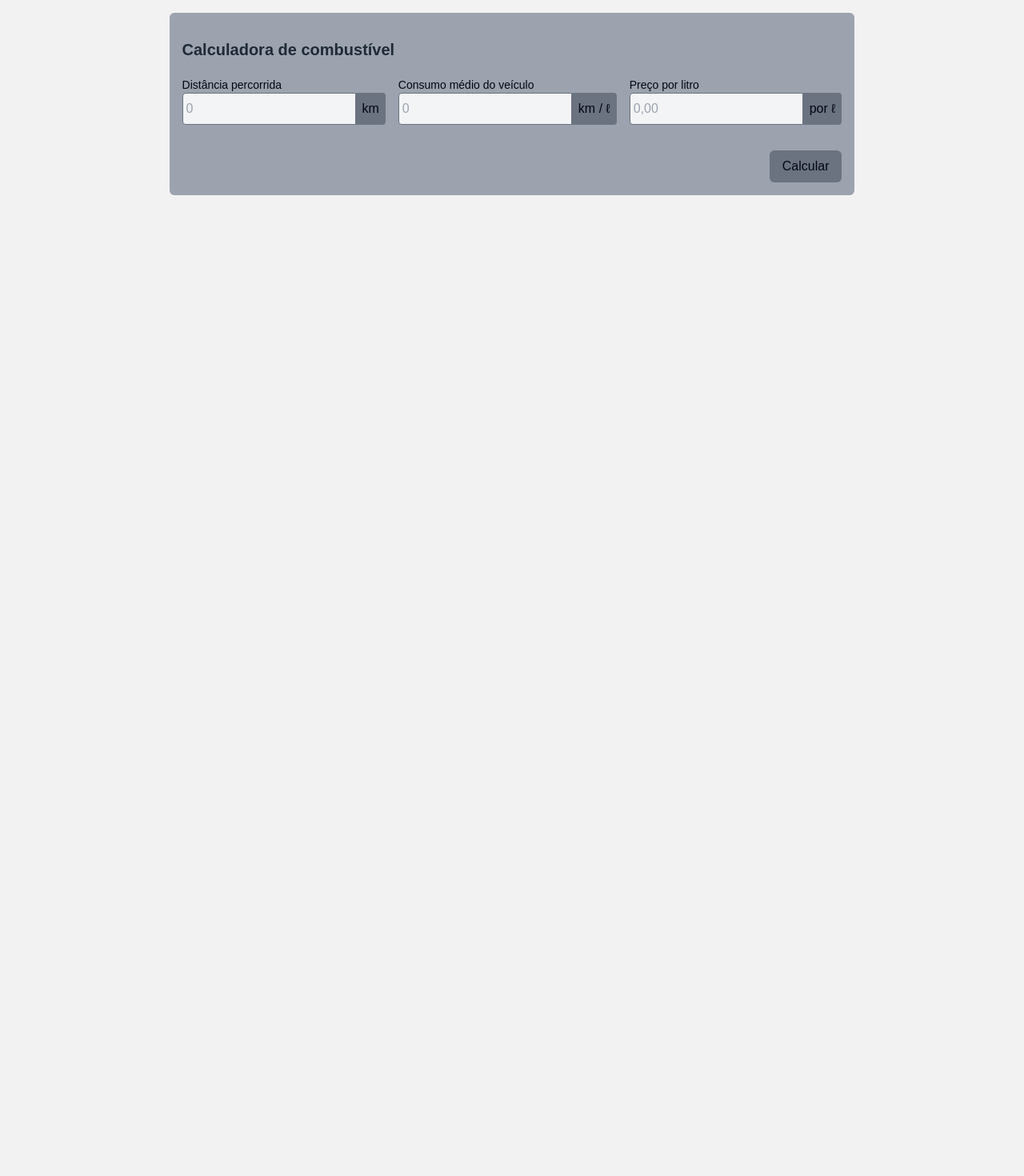
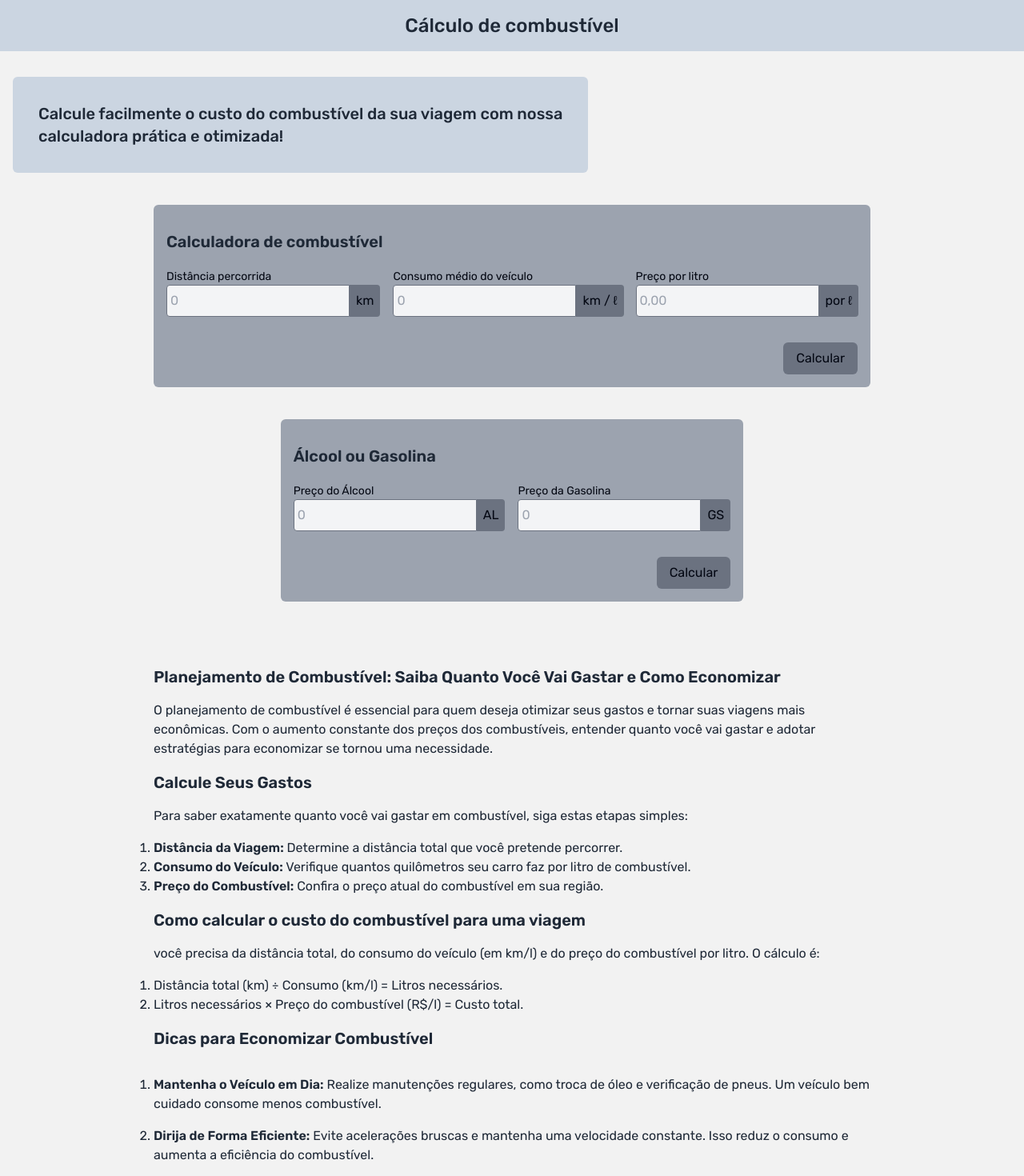
Before and after one commit to kabitschke/calcFuel, a Next.js app: page / in a window 1280 px wide. Shown: the top 1470 px of the page at 80% size. Before the commit the page ends 800 px from the top, so only its background shows below. Built offline with nearby package versions, Linux system fonts and the light colour scheme.

Commit message:
SEO calc Alcool gasolina

```diff
--- a/src/app/globals.css
+++ b/src/app/globals.css
@@ -1,3 +1,4 @@
+@import url('https://fonts.googleapis.com/css2?family=Rubik:ital,wght@0,300..900;1,300..900&display=swap');
 @tailwind base;
 @tailwind components;
 @tailwind utilities;
@@ -15,10 +16,17 @@
 }
 
 body {
-  color: var(--foreground);
   background: #f2f2f2;
-  font-family: Arial, Helvetica, sans-serif;
+  font-family: "Rubik", sans-serif;
 }
+
+.frase{
+  font-size: 1rem;
+  font-weight: 500;
+  color: #333;
+
+}
+
 
 @layer utilities {
   .text-balance {
--- a/src/app/layout.tsx
+++ b/src/app/layout.tsx
@@ -14,8 +14,9 @@ const geistMono = localFont({
 });
 
 export const metadata: Metadata = {
-  title: "Calculo combustivel",
-  description: "calculo de combustivel",
+  title: "Cálculo de combustível",
+  description: "Planeje sua viagem com nossa calculadora de combustível. Descubra quanto vai gastar e aprenda dicas eficazes para economizar combustível e otimizar seus gastos!",
+  keywords: "calculadora de combustivel, álcool, gasolina, economizar combustível",
 };
 
 export default function RootLayout({
--- a/src/app/page.tsx
+++ b/src/app/page.tsx
@@ -1,5 +1,7 @@
 "use client";
 
+
+import { Header } from "@/components/header";
 import { Input } from "@/components/input";
 import { Result } from "@/components/result";
 import { useState } from "react";
@@ -11,6 +13,11 @@ export default function Page() {
   const [consumo, setConsumo] = useState("");
   const [resultado, setResultado] = useState("");
   const [showResult, setShowResult] = useState(false);
+
+  const [alcool, setAlcool] = useState("");
+  const [gasolina, setGasolina] = useState("");
+  const [resultFuel, setResultFuel] = useState("");
+  const [active, setActive] = useState(false);
 
   const handleCalc = () => {
     const distNum = parseFloat(dist);
@@ -28,6 +35,23 @@ export default function Page() {
       setConsumo(resultadoConsumo);
     }
   };
+
+  const handleCalcFuel = () => {
+    const alcoolNum = parseFloat(alcool);
+    const gasolinaNum = parseFloat(gasolina);
+
+    if(alcoolNum > 0 && gasolinaNum >0){
+      const calc = (alcoolNum / gasolinaNum);
+      const resultFormatado = parseFloat(calc.toFixed(2));
+
+      const res = resultFormatado <= 0.70;
+
+
+      alert(res);
+
+    }
+
+  }
 
   const handleInput = (value: string, setter: (val: string) => void) => {
     // Permitir apenas números, ponto ou vírgula
@@ -48,9 +72,19 @@ export default function Page() {
 
 
   return (
-    <div className="container mx-auto mt-4 flex justify-center items-center text-gray-950">
-      <div className="flex flex-col max-w-4xl bg-gray-400 h-auto p-4 rounded-md">
-        <h1 className=" mt-4 text-xl font-semibold text-gray-800">Calculadora de combustível</h1>
+    <>
+
+      <Header/>
+
+    <div className="container mx-auto  flex flex-col items-center text-gray-950 ">
+      <div className="flex justify-start w-full mt-8 px-4">
+        <h1 className="font-medium text-gray-800 text-xl p-8 bg-slate-300 rounded-md">
+        Calcule facilmente o custo do combustível da sua viagem com nossa<br/> calculadora prática e otimizada!
+        </h1>
+      </div>
+
+      <div className="flex flex-col max-w-4xl bg-gray-400 h-auto p-4 rounded-md mt-10">
+        <div className=" mt-4 text-xl font-semibold text-gray-800">Calculadora de combustível</div>
         <div className="flex flex-col lg:flex-row lg:justify-between mt-5 space-y-4 lg:space-y-0 lg:space-x-4">
 
           <Input
@@ -113,7 +147,111 @@ export default function Page() {
         }
 
       </div>
+
+      <div className="flex flex-col max-w-4xl bg-gray-400 h-auto p-4 rounded-md mt-10">
+        <div className=" mt-4 text-xl font-semibold text-gray-800">Álcool ou Gasolina</div>
+        <div className="flex flex-col lg:flex-row lg:justify-between mt-5 space-y-4 lg:space-y-0 lg:space-x-4">
+
+        <Input
+            disabled={active}
+            label="Preço do Álcool"
+            id="alcool"
+            placeholder="0"
+            value={alcool}
+            state={setAlcool}
+            span="AL"
+            onChange={handleInput}
+          />
+
+          <Input
+            disabled={active}
+            label="Preço da Gasolina"
+            id="gasolina"
+            placeholder="0"
+            value={gasolina}
+            state={setGasolina}
+            span="GS"
+            onChange={handleInput}
+          />
+
+
+          </div>
+
+              {
+          !active && (
+            <div className="flex justify-end mt-8">
+              <div
+                className=" bg-gray-500 hover:bg-slate-600 px-4 py-2 rounded-md cursor-pointer"
+                onClick={handleCalcFuel}
+              >
+                Calcular
+              </div>
+            </div>
+          )
+        }
+       </div>
+
+
+
+
+
+
+        <div className="flex flex-col  text-gray-800 max-w-4xl">
+          <h2 className=" mt-20 text-xl font-semibold mb-4">Planejamento de Combustível: Saiba Quanto Você Vai Gastar e Como Economizar</h2>
+
+          <p className="text-base">
+          O planejamento de combustível é essencial para quem deseja otimizar seus gastos e
+          tornar suas viagens mais econômicas. Com o aumento constante dos preços dos combustíveis,
+           entender quanto você vai gastar e adotar estratégias para economizar se tornou uma necessidade.
+          </p>
+
+          <h2 className=" mt-4 text-xl font-semibold mb-4">Calcule Seus Gastos</h2>
+
+          <p>
+          Para saber exatamente quanto você vai gastar em combustível, siga estas etapas simples:
+          </p>
+
+          <ul className="list-decimal mt-4">
+            <li><span className="font-semibold">Distância da Viagem:</span>  Determine a distância total que você pretende percorrer.</li>
+            <li><span className="font-semibold">Consumo do Veículo: </span> Verifique quantos quilômetros seu carro faz por litro de combustível.</li>
+            <li><span className="font-semibold">Preço do Combustível:</span> Confira o preço atual do combustível em sua região.</li>
+          </ul>
+
+          <h2 className=" mt-4 text-xl font-semibold mb-4">Como calcular o custo do combustível para uma viagem</h2>
+
+          <p>você precisa da distância total, do consumo do veículo (em km/l) e do preço do combustível por litro. O cálculo é:</p>
+
+
+          <ul className="list-decimal mt-4">
+            <li>Distância total (km) ÷ Consumo (km/l) = Litros necessários.</li>
+            <li>Litros necessários × Preço do combustível (R$/l) = Custo total.</li>
+          </ul>
+
+          <h2 className="mt-4 text-xl font-semibold mb-4">Dicas para Economizar Combustível</h2>
+
+          <ul className="list-decimal mt-4">
+            <li className=""><span className="font-semibold">Mantenha o Veículo em Dia:</span> Realize manutenções regulares, como troca de óleo e verificação de pneus. Um veículo bem cuidado consome menos combustível.</li>
+            <li className="mt-4"><span className="font-semibold">Dirija de Forma Eficiente:</span> Evite acelerações bruscas e mantenha uma velocidade constante. Isso reduz o consumo e aumenta a eficiência do combustível.</li>
+            <li className="mt-4"><span className="font-semibold">Planeje suas Rotas:</span> Utilize aplicativos de navegação que ajudem a evitar congestionamentos e busquem as rotas mais curtas.</li>
+            <li className="mt-4"><span className="font-semibold">Reduza o Peso:</span> Remova itens desnecessários do carro. Quanto mais leve o veículo, menor será o consumo de combustível.</li>
+            <li className="mt-4"><span className="font-semibold">Evite o Ar Condicionado:</span> O uso do ar condicionado pode aumentar o consumo de combustível. Sempre que possível, utilize a ventilação natural.</li>
+            <li className="mt-4"><span className="font-semibold">Carona e Compartilhamento: </span> Considere dividir a viagem com outras pessoas. Além de economizar, você reduz a quantidade de carros nas ruas.</li>
+          </ul>
+
+          <p className="mt-4">Com um bom planejamento e algumas mudanças de hábito, é possível controlar
+            seus gastos com combustível e ainda contribuir para um trânsito mais sustentável.
+            Portanto, faça suas contas, adote as dicas e aproveite suas viagens com mais tranquilidade!</p>
+
+
+        </div>
+
     </div>
+
+    <footer className="bg-slate-300  w-full text-center p-4 text-gray-800 mt-20">
+          mkweb ©2024
+    </footer>
+
+    </>
 
 
   );
--- /dev/null
+++ b/src/components/header.tsx
@@ -0,0 +1,8 @@
+export const Header = () => {
+    return(
+        <div className="bg-slate-300  w-full text-center p-4 text-gray-800 text-2xl font-medium ">
+        Cálculo de combustível
+
+      </div>
+    );
+}
```
